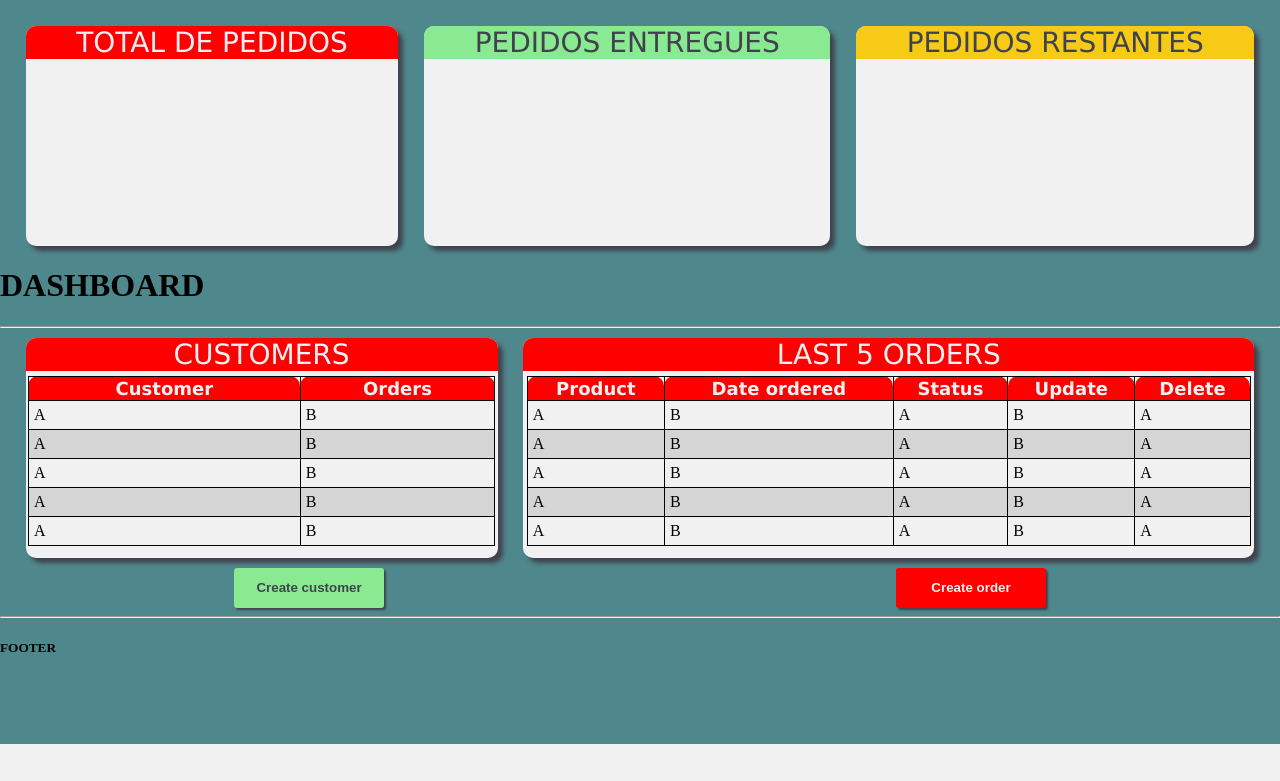
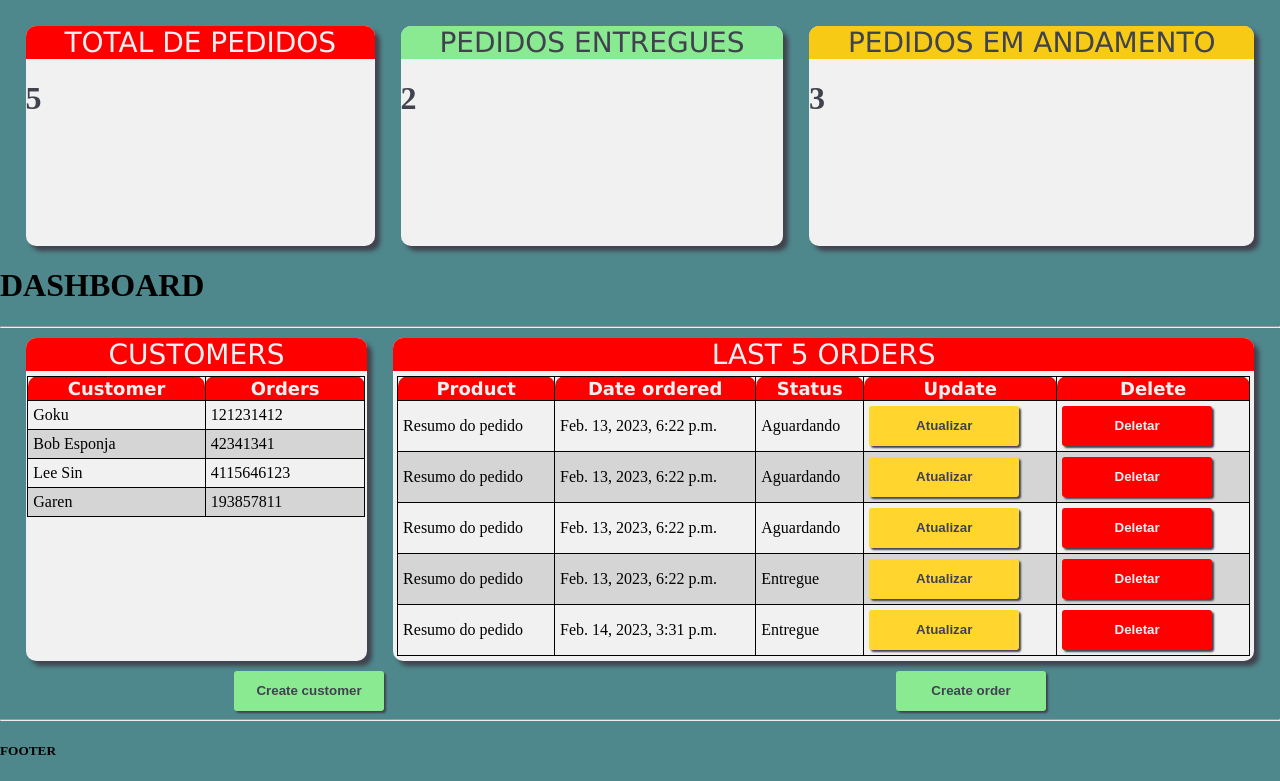
Before and after one commit to MateusLeiros/proj-pizzaria, a Django app: page / in a window 1280 px wide. Shown: the part 56-837 px from the top of the page. Before the commit the page ends 800 px from the top, so only its background shows below. Run offline with Django 4.2, Linux system fonts and the light colour scheme; data comes from the database, SQL or seed files in the repository; both versions use the stored data as it was after the commit.

Commit message:
Modificações nas views para iniciar dinamicidade das paginas

```diff
--- a/pizzaria/accounts/templates/accounts/dashboard.html
+++ b/pizzaria/accounts/templates/accounts/dashboard.html
@@ -1,94 +1,4 @@
 {% extends 'accounts/main.html' %} {% block content %} {% include 'accounts/status.html' %}
-
-<!-- <h1>DASHBOARD</h1>
-    <hr>
-
-    <div class="card width-2">
-        <div class="card-title-1">Customers</div>
-        <div class="big-table">
-            <table>
-                <tr>
-                    <th class="card-topic">Customer</th>
-                    <th class="card-topic">Orders</th>
-                </tr>
-                <tr>
-                    <td>A</td>
-                    <td>B</td>
-                </tr>
-                <tr>
-                    <td>A</td>
-                    <td>B</td>
-                </tr>
-                <tr>
-                    <td>A</td>
-                    <td>B</td>
-                </tr>
-                <tr>
-                    <td>A</td>
-                    <td>B</td>
-                </tr>
-                <tr>
-                    <td>A</td>
-                    <td>B</td>
-                </tr>
-            </table>
-        </div>
-    </div>
-
-    <div class="card width-2">
-        <div class="card-title-1">Last 5 orders</div>
-        <div class="big-table">
-            <table>
-                <tr>
-                    <th class="card-topic">Product</th>
-                    <th class="card-topic">Date ordered</th>
-                    <th class="card-topic">Status</th>
-                    <th class="card-topic">Update</th>
-                    <th class="card-topic">Delete</th>
-                </tr>
-                <tr>
-                    <td>A</td>
-                    <td>B</td>
-                    <td>A</td>
-                    <td>B</td>
-                    <td>A</td>
-                </tr>
-                <tr>
-                    <td>A</td>
-                    <td>B</td>
-                    <td>A</td>
-                    <td>B</td>
-                    <td>A</td>
-                </tr>
-                <tr>
-                    <td>A</td>
-                    <td>B</td>
-                    <td>A</td>
-                    <td>B</td>
-                    <td>A</td>
-                </tr>
-                <tr>
-                    <td>A</td>
-                    <td>B</td>
-                    <td>A</td>
-                    <td>B</td>
-                    <td>A</td>
-                </tr>
-                <tr>
-                    <td>A</td>
-                    <td>B</td>
-                    <td>A</td>
-                    <td>B</td>
-                    <td>A</td>
-                </tr>
-            </table>
-        </div>
-    </div>
-
-    <div class="botoes">
-        <button class="btn create">Create customer</button>
-        <button class="btn delete">Create order</button>
-    </div> -->
 
 <h1>DASHBOARD</h1>
 <hr />
@@ -102,26 +12,12 @@
           <th class="card-topic">Customer</th>
           <th class="card-topic">Orders</th>
         </tr>
+        {% for cliente in clientes %}
         <tr>
-          <td>A</td>
-          <td>B</td>
+          <td>{{cliente.nome}}</td>
+          <td>{{cliente.telefone}}</td>
         </tr>
-        <tr>
-          <td>A</td>
-          <td>B</td>
-        </tr>
-        <tr>
-          <td>A</td>
-          <td>B</td>
-        </tr>
-        <tr>
-          <td>A</td>
-          <td>B</td>
-        </tr>
-        <tr>
-          <td>A</td>
-          <td>B</td>
-        </tr>
+        {% endfor %}
       </table>
     </div>
   </div>
@@ -137,49 +33,27 @@
           <th class="card-topic">Update</th>
           <th class="card-topic">Delete</th>
         </tr>
+        {% for pedido in pedidos %}
         <tr>
-          <td>A</td>
-          <td>B</td>
-          <td>A</td>
-          <td>B</td>
-          <td>A</td>
+          <td>Resumo do pedido</td>
+          <td>{{pedido.data_criado}}</td>
+          <td>{{pedido.status}}</td>
+          <td>
+            <a href=""><button class="btn update">Atualizar</button></a>
+          </td>
+          <td>
+            <a href=""><button class="btn delete">Deletar</button></a>
+          </td>
         </tr>
-        <tr>
-          <td>A</td>
-          <td>B</td>
-          <td>A</td>
-          <td>B</td>
-          <td>A</td>
-        </tr>
-        <tr>
-          <td>A</td>
-          <td>B</td>
-          <td>A</td>
-          <td>B</td>
-          <td>A</td>
-        </tr>
-        <tr>
-          <td>A</td>
-          <td>B</td>
-          <td>A</td>
-          <td>B</td>
-          <td>A</td>
-        </tr>
-        <tr>
-          <td>A</td>
-          <td>B</td>
-          <td>A</td>
-          <td>B</td>
-          <td>A</td>
-        </tr>
+        {% endfor %}
       </table>
     </div>
   </div>
 </div>
 
 <div class="botoes">
-    <button class="btn create">Create customer</button>
-    <button class="btn delete">Create order</button>
+  <button class="btn create">Create customer</button>
+  <button class="btn create">Create order</button>
 </div>
 
 {% endblock %}
--- a/pizzaria/accounts/templates/accounts/status.html
+++ b/pizzaria/accounts/templates/accounts/status.html
@@ -1,23 +1,14 @@
-<!-- <div class="card width-3">
-    <div class="card-title-1">Total de pedidos</div>
-</div>
-
-<div class="card width-3">
-    <div class="card-title-2">Pedidos entregues</div>
-</div>
-
-<div class="card width-3">
-    <div class="card-title-3">Pedidos restantes</div>
-</div> -->
-
 <div class="flex-dashboard">
   <div class="flex-item card">
     <div class="card-title-1">Total de pedidos</div>
+    <h1>{{total_pedidos}}</h1>
   </div>
   <div class="flex-item card">
     <div class="card-title-2">Pedidos entregues</div>
+    <h1>{{entregues}}</h1>
   </div>
   <div class="flex-item card">
-    <div class="card-title-3">Pedidos restantes</div>
+    <div class="card-title-3">Pedidos em andamento</div>
+    <h1>{{aguardando}}</h1>
   </div>
 </div>
--- a/pizzaria/accounts/views.py
+++ b/pizzaria/accounts/views.py
@@ -1,11 +1,23 @@
 from django.shortcuts import render
 from django.http import HttpResponse
+from .models import *
 
 def home(request):
-    return render(request, 'accounts/dashboard.html')
+    pedidos = Pedido.objects.all()
+    clientes = Cliente.objects.all()
+
+    total_clientes = clientes.count()
+    total_pedidos = pedidos.count()
+    entregues = pedidos.filter(status='Entregue').count()
+    aguardando = pedidos.filter(status='Aguardando').count()
+
+    context = {'pedidos':pedidos, 'clientes':clientes, 'total_pedidos':total_pedidos, 'entregues':entregues, 'aguardando':aguardando}
+
+    return render(request, 'accounts/dashboard.html', context)
 
 def products(request):
-    return render(request, 'accounts/products.html')
+    pizzas = Pizza.objects.all()
+    return render(request, 'accounts/products.html', {'pizzas':pizzas})
 
 def customer(request):
     return render(request, 'accounts/customer.html')
--- a/pizzaria/static/css/style.css
+++ b/pizzaria/static/css/style.css
@@ -252,3 +252,16 @@ th {
   border-color: #a50000;
   border-width: 3px;
 }
+
+.update {
+  background-color: #ffd52e;
+  color: #40434e;
+  border-radius: 3px;
+  border-style: none;
+}
+
+.update:hover {
+  border-style: solid;
+  border-color: #dbb20e;
+  border-width: 3px;
+}
```
Also changed, not shown: pizzaria/accounts/templates/accounts/products.html (+19 -3 lines), pizzaria/db.sqlite3.
